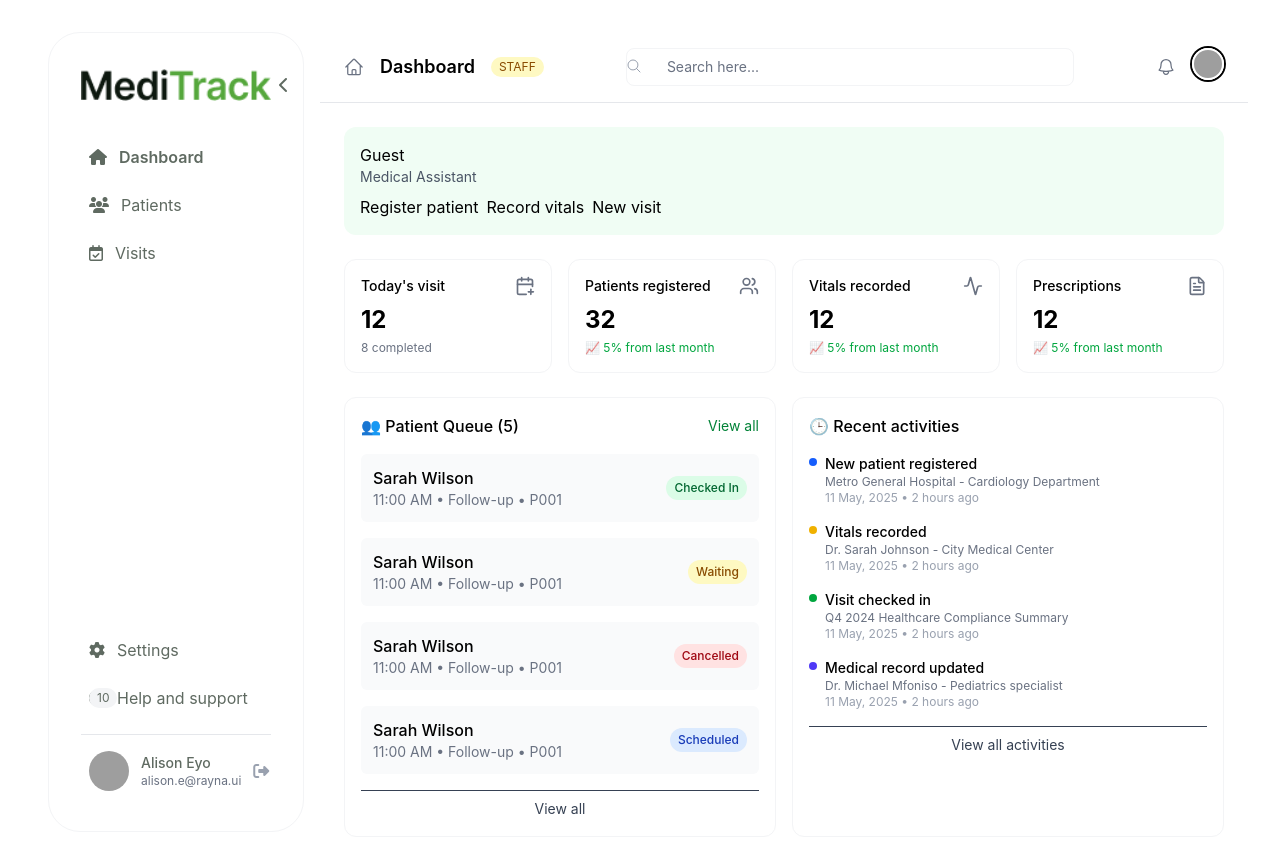
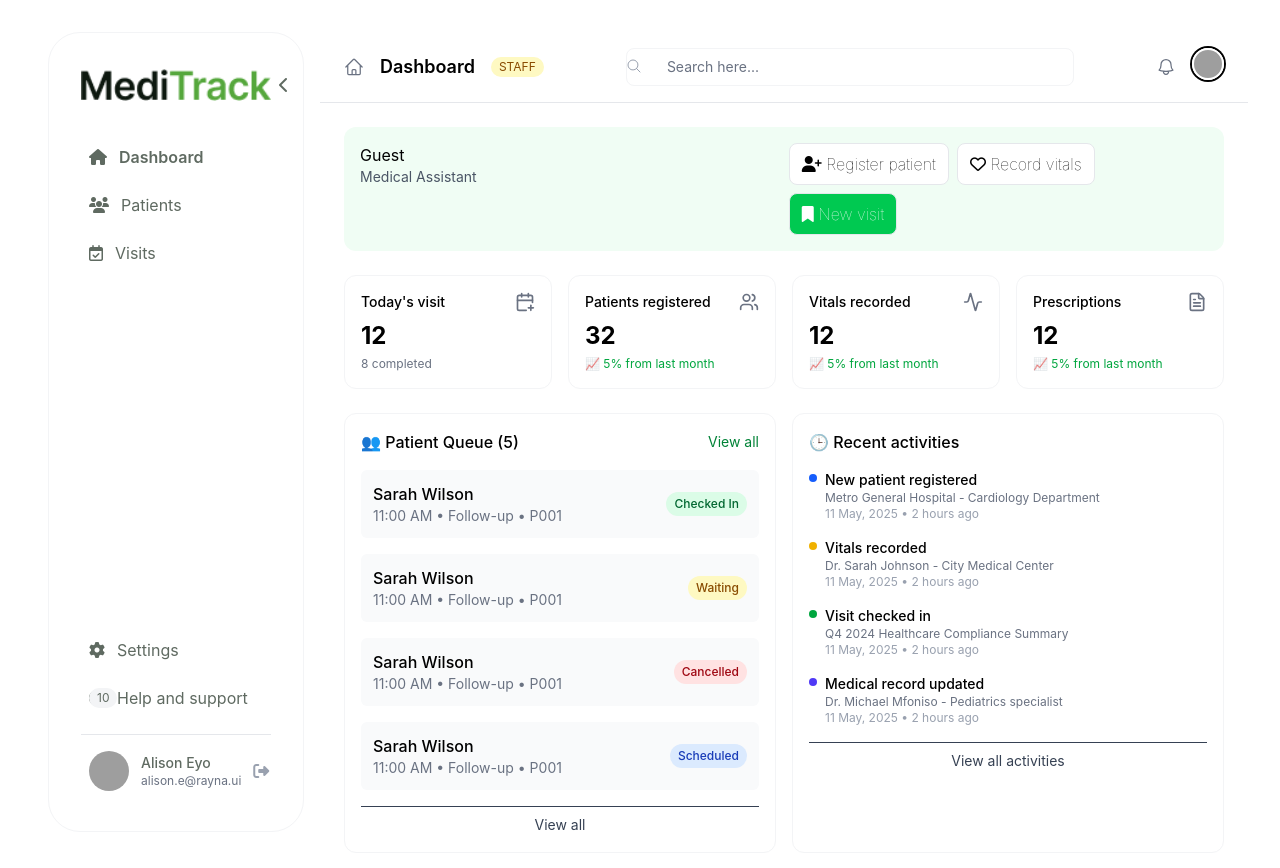
Before and after one commit to Final-Year-Project-MedTrack/medtrack-frontend-vue, a Vue app: page /medical-provider/dashboard in a window 1280 px wide. Shown: the top 868 px of the page. Built offline with nearby package versions, Linux system fonts and the light colour scheme; no server answers; grey boxes are pictures that could not be loaded.

Commit message:
edited dashboard header

```diff
--- a/src/components/medicalProviderAdmin/dashboardPage/DashboardHeader.vue
+++ b/src/components/medicalProviderAdmin/dashboardPage/DashboardHeader.vue
@@ -1,14 +1,23 @@
 <template>
-  <div class="bg-green-50 p-4 w-full rounded-xl flex flex-col md:flex-row justify-between items-start md:items-center gap-2">
+  <div class="bg-green-50 p-4 w-full rounded-xl flex md:flex-row justify-between items-start md:items-center gap-2">
     <div class="w-1/2">
       <h1 v-if="userStore.user" class="text-lg font-semibold">Welcome, {{ userStore.user.first_name +' '+ userStore.user.last_name }}</h1>
       <h1 v-else>Guest</h1>
       <p class="text-sm text-gray-600">Medical Assistant</p>
     </div>
-    <div class="flex gap-2 flex-wrap w-1/2">
-      <button class="btn">Register patient</button>
-      <button class="btn">Record vitals</button>
-      <button class="btn btn-green">New visit</button>
+    <div class="flex gap-2 flex-wrap text-md font-thin">
+      <button class="btn bg-white p-2 px-3 m-2 border border-gray-200 rounded-lg">
+        <i class="fa fa-user-plus"></i>
+        Register patient
+      </button>
+      <button class="btn bg-white p-2 px-3 m-2 border border-gray-200 rounded-lg">
+        <i class="fa fa-regular fa-heart"></i>
+        Record vitals
+      </button>
+      <button class="btn bg-green-500 p-2 px-3 m-2 border border-gray-200 rounded-lg text-white">
+        <i class="fa fa-bookmark"></i>
+        New visit
+      </button>
     </div>
   </div>
 </template>
```
